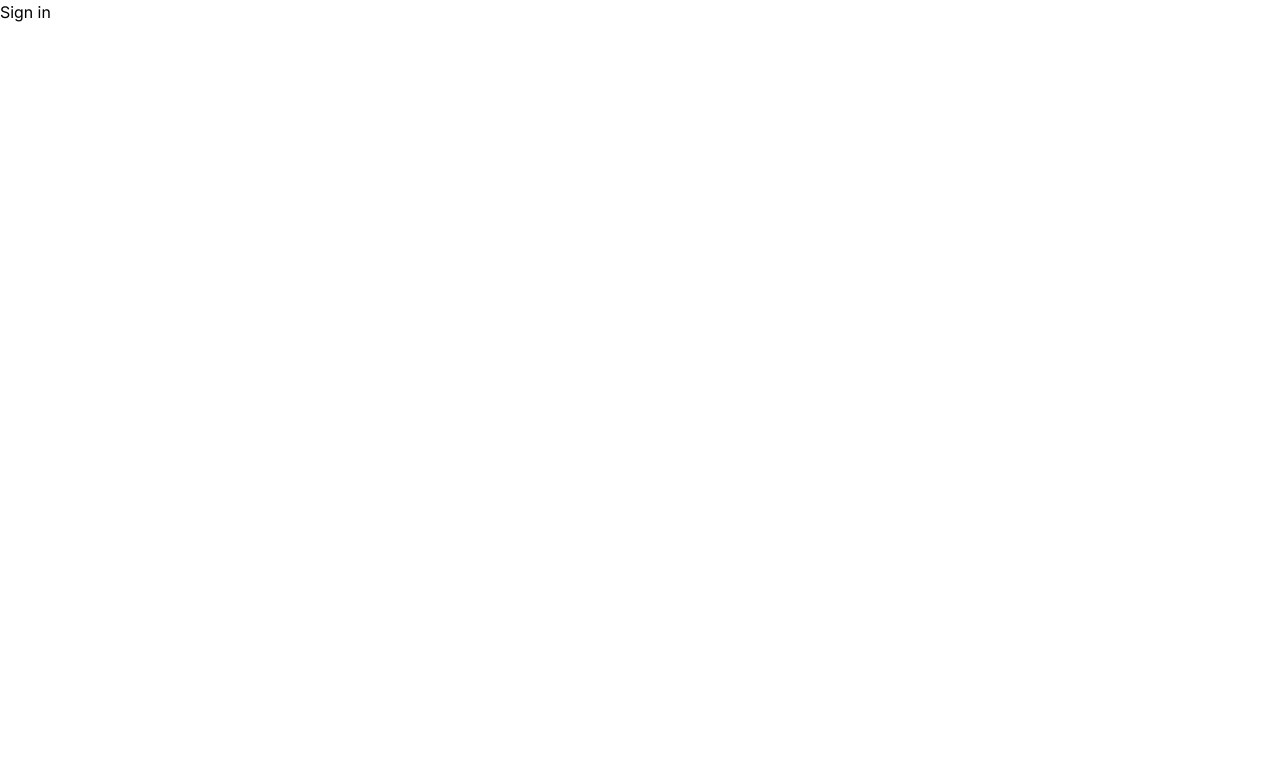
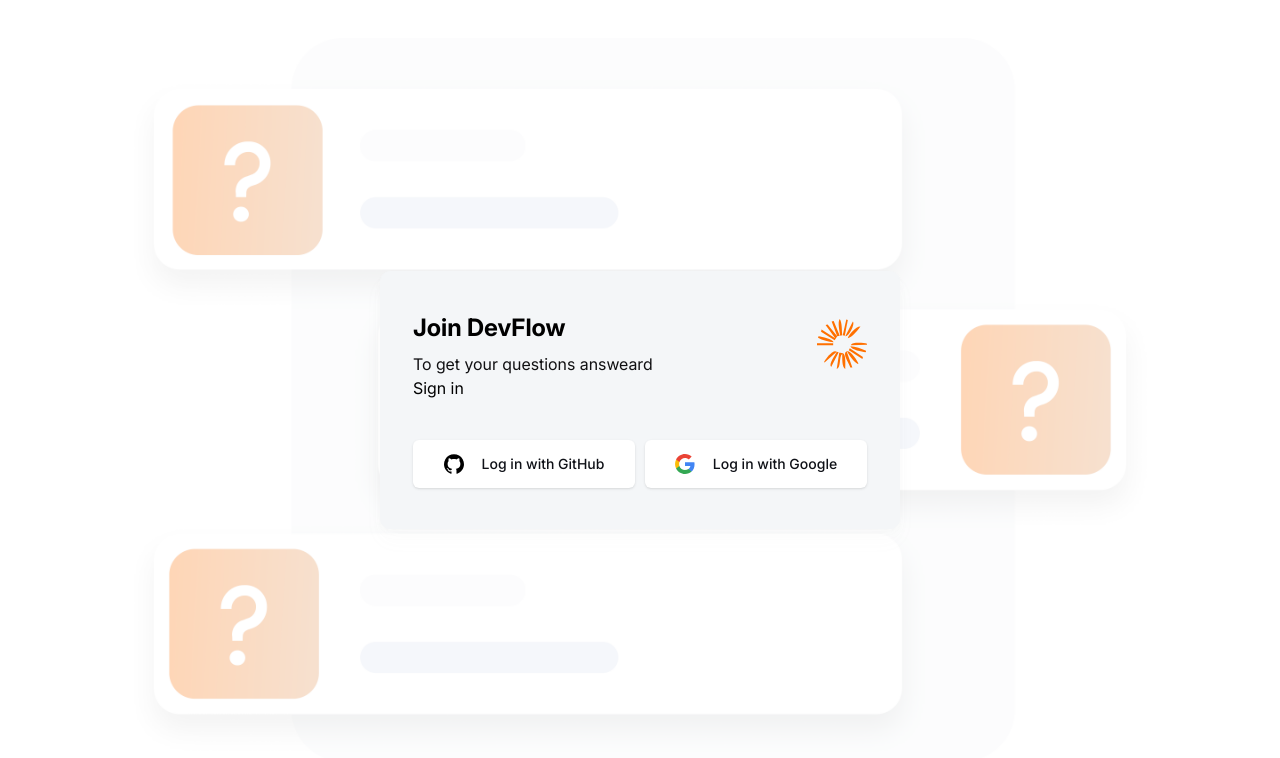
Before and after one commit to ozboltKlemencic/dewflow, a Next.js app: page /sign-in in a window 1280 px wide. Shown: the top 758 px of the page. Built offline with nearby package versions, Linux system fonts and the light colour scheme.

Commit message:
Create Auth Layout & Social Auth Form

```diff
--- a/app/(auth)/layout.tsx
+++ b/app/(auth)/layout.tsx
@@ -1,7 +1,34 @@
+import Image from "next/image";
 import React, { ReactNode } from "react";
 
+import SocialAuthForm from "@/components/forms/SocialAuthForm";
+
 const Authlayout = ({ children }: { children: ReactNode }) => {
-  return <main>{children}</main>;
+  return (
+    <main className="flex min-h-screen items-center justify-center bg-auth-light bg-cover bg-center bg-no-repeat px-4 py-10 dark:bg-auth-dark">
+      <section className="light-border background-light800_dark200 shadow-light100_dark100 min-w-full rounded-[10px] border px-4 py-10 shadow-md sm:min-w-[520px] sm:px-8">
+        <div className="flex items-center justify-between gap-2">
+          <div className="space-y-2.5">
+            <h1 className="h2-bold text-dark100_light900">Join DevFlow</h1>
+            <p className="paragraph-regular text-dark500_light400">
+              To get your questions answeard
+            </p>
+          </div>
+          <Image
+            src="/images/site-logo.svg"
+            alt="DevFlow logo"
+            width={50}
+            height={50}
+            className="object-contain"
+          />
+        </div>
+
+        {children}
+
+        <SocialAuthForm />
+      </section>
+    </main>
+  );
 };
 
 export default Authlayout;
--- /dev/null
+++ b/components/forms/SocialAuthForm.tsx
@@ -0,0 +1,36 @@
+import Image from "next/image";
+import React from "react";
+
+import { Button } from "../ui/button";
+
+const SocialAuthForm = () => {
+  const buttonClass =
+    "background-dark400_light900 body-medium text-dark200_light800 min-h-12 flex-1 rounded-2 px-4 py-3.5";
+  return (
+    <div className="mt-10 flex flex-wrap gap-2.5">
+      <Button className={buttonClass}>
+        <Image
+          src="/icons/github.svg"
+          alt="Github logo"
+          width={20}
+          height={20}
+          className="invert-colors mr-2.5 object-contain"
+        />
+        <span>Log in with GitHub</span>
+      </Button>
+
+      <Button className={buttonClass}>
+        <Image
+          src="/icons/google.svg"
+          alt="Github logo"
+          width={20}
+          height={20}
+          className="mr-2.5 object-contain"
+        />
+        <span>Log in with Google</span>
+      </Button>
+    </div>
+  );
+};
+
+export default SocialAuthForm;
--- a/tailwind.config.ts
+++ b/tailwind.config.ts
@@ -11,45 +11,52 @@
     extend: {
       colors: {
         primary: {
-  				'100': '#FFF1E6',
-  				'500': '#FF7000'
+          "100": "#FFF1E6",
+          "500": "#FF7000",
         },
         dark: {
-  				'100': '#000000',
-  				'200': '#0F1117',
-  				'300': '#151821',
-  				'400': '#212734',
-  				'500': '#101012'
+          "100": "#000000",
+          "200": "#0F1117",
+          "300": "#151821",
+          "400": "#212734",
+          "500": "#101012",
         },
         light: {
-  				'400': '#858EAD',
-  				'500': '#7B8EC8',
-  				'700': '#DCE3F1',
-  				'800': '#F4F6F8',
-  				'850': '#FDFDFD',
-  				'900': '#FFFFFF'
-  			}
+          "400": "#858EAD",
+          "500": "#7B8EC8",
+          "700": "#DCE3F1",
+          "800": "#F4F6F8",
+          "850": "#FDFDFD",
+          "900": "#FFFFFF",
+        },
       },
       boxShadow: {
-  			'light-100': '0px 12px 20px 0px rgba(184, 184, 184, 0.03), 0px 6px 12px 0px rgba(184, 184, 184, 0.02), 0px 2px 4px 0px rgba(184, 184, 184, 0.03)',
-  			'light-200': '10px 10px 20px 0px rgba(218, 213, 213, 0.10)',
-  			'light-300': '-10px 10px 20px 0px rgba(218, 213, 213, 0.10)',
-  			'dark-100': '0px 2px 10px 0px rgba(46, 52, 56, 0.10)',
-  			'dark-200': '2px 0px 20px 0px rgba(39, 36, 36, 0.04)'
+        "light-100":
+          "0px 12px 20px 0px rgba(184, 184, 184, 0.03), 0px 6px 12px 0px rgba(184, 184, 184, 0.02), 0px 2px 4px 0px rgba(184, 184, 184, 0.03)",
+        "light-200": "10px 10px 20px 0px rgba(218, 213, 213, 0.10)",
+        "light-300": "-10px 10px 20px 0px rgba(218, 213, 213, 0.10)",
+        "dark-100": "0px 2px 10px 0px rgba(46, 52, 56, 0.10)",
+        "dark-200": "2px 0px 20px 0px rgba(39, 36, 36, 0.04)",
       },
       screens: {
-  			xs: '420px'
+        xs: "420px",
       },
       fontFamily: {
         inter: ["var(--font-inter)"],
-  			'space-grotesk': ["var(--font-space-grotesk)"]
+        "space-grotesk": ["var(--font-space-grotesk)"],
       },
       borderRadius: {
-  			lg: 'var(--radius)',
-  			md: 'calc(var(--radius) - 2px)',
-  			sm: 'calc(var(--radius) - 4px)'
-  		}
-  	}
+        lg: "var(--radius)",
+        md: "calc(var(--radius) - 2px)",
+        sm: "calc(var(--radius) - 4px)",
+        "2": "8px",
+        "1.5": "6px",
+      },
+      backgroundImage: {
+        "auth-dark": 'url("/images/auth-dark.png")',
+        "auth-light": 'url("/images/auth-light.png")',
+      },
+    },
   },
   plugins: [require("tailwindcss-animate")],
 };
```
Lines whose indentation alone changed are shown as unchanged.
